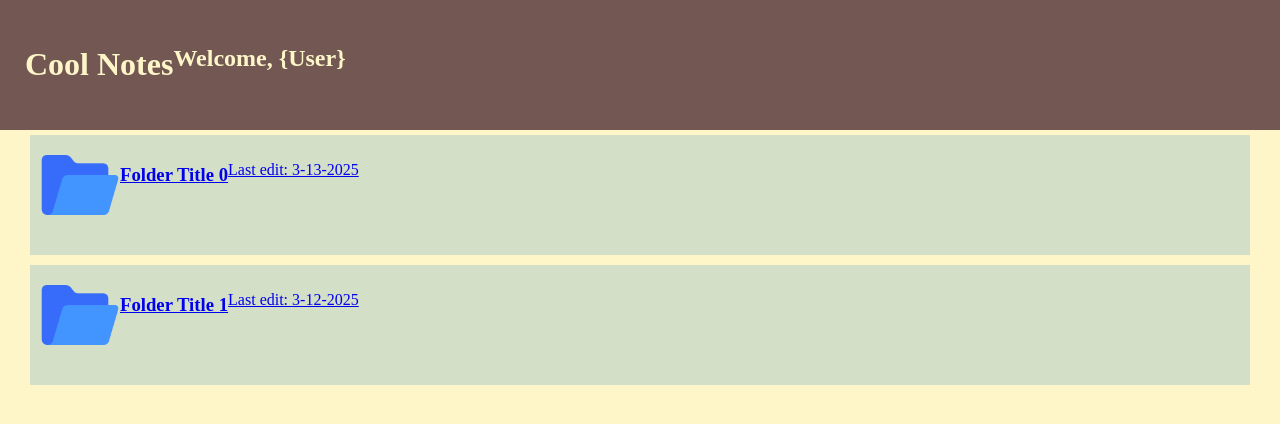
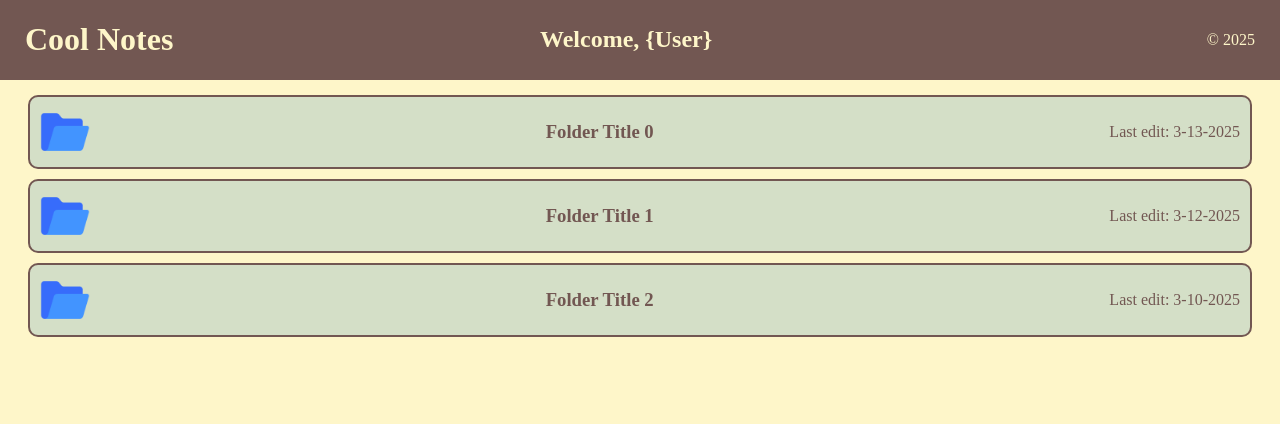
Before and after one commit to JulioCesarTavarez/WDD231-team, a plain HTML site: page notes_webpage/index.html in a window 1280 px wide. Drawn offline with Linux system fonts and the light colour scheme.

Commit message:
finished main page html and css

```diff
--- a/notes_webpage/index.html
+++ b/notes_webpage/index.html
@@ -8,8 +8,15 @@
 </head>
 <body>
     <header>
-        <h1>Cool Notes</h1>
-        <h2>Welcome, {User}</h1>
+        <div>
+            <h1>Cool Notes</h1>
+        </div>
+        <div>
+            <h2>Welcome, {User}</h1>
+        </div>
+        <div>
+            <p>&copy 2025</p>
+        </div>
     </header>
     <main>
         <a href="#" class="card-link">
@@ -26,6 +33,13 @@
                 <p>Last edit: 3-12-2025</p>
             </section>
         </a>
+        <a href="#" class="card-link">
+            <section class="folder-card">
+                <img src="open-folder.png" class="folder-icon" alt="folder icon">
+                <h3 class="folder-title">Folder Title 2</h2>
+                <p>Last edit: 3-10-2025</p>
+            </section>
+        </a>
     </main>
     <footer>
 
--- a/notes_webpage/main.css
+++ b/notes_webpage/main.css
@@ -12,8 +12,19 @@ header {
     background-color: var(--color0);
     color: var(--color4);
     margin: 0 auto;
-    padding: 25px;
+    padding-left: 25px;
+    padding-right: 25px;
     display: flex;
+    justify-content: space-between;
+    align-items: center;
+    margin-bottom: 10px;
+}
+header > div {
+    width: 200px;
+}
+
+header p {
+    text-align: right;
 }
 
 body {
@@ -27,13 +38,25 @@ main {
     align-items: center;
 }
 .folder-card {
-    height: 100px;
+    height: 50px;
     width: 1200px;
     display: flex;
+    justify-content: space-between;
+    align-items: center;
     background-color: var(--color3);
     margin: 5px;
     padding: 10px;
+    border: 2px solid var(--color0);
+    border-radius: 10px;
+}
+
+.folder-card:hover {
+    background-color: #96C0B7;
 }
 .folder-icon {
-    max-height: 80px;
+    max-height: 50px;
 }
+a {
+    text-decoration: none;
+    color: var(--color0);
+}
```
